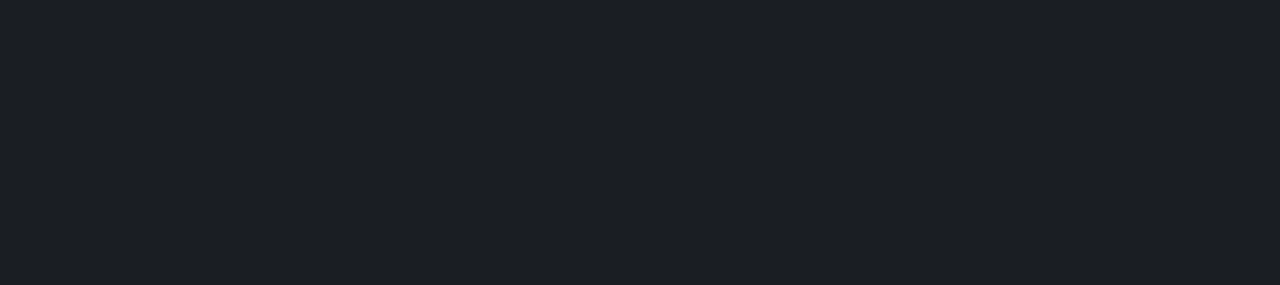
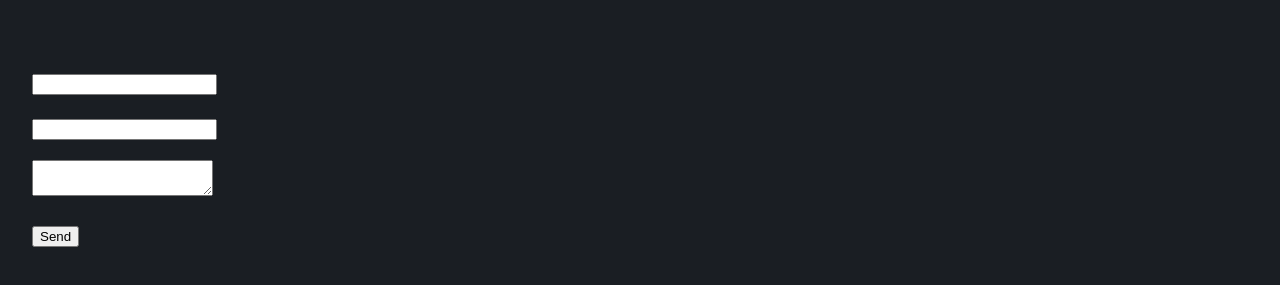
Before and after one commit to Cairhiin/Portfolio-Website, a React (Vite) app: page / in a window 1280 px wide. Shown: the part 1876-2161 px from the top of the page. Before the commit the page ends 2026 px from the top, so only its background shows below. Built offline with nearby package versions, Linux system fonts and the light colour scheme.

Commit message:
Add a contact form component

```diff
--- a/package.json
+++ b/package.json
@@ -10,13 +10,17 @@
     "preview": "vite preview"
   },
   "dependencies": {
+    "@emailjs/browser": "^3.11.0",
     "@fortawesome/fontawesome-svg-core": "^6.4.0",
     "@fortawesome/free-brands-svg-icons": "^6.4.0",
     "@fortawesome/free-solid-svg-icons": "^6.4.0",
     "@fortawesome/react-fontawesome": "^0.2.0",
+    "@hookform/resolvers": "^3.1.1",
     "framer-motion": "^10.12.22",
     "react": "^18.2.0",
-    "react-dom": "^18.2.0"
+    "react-dom": "^18.2.0",
+    "react-hook-form": "^7.45.2",
+    "yup": "^1.2.0"
   },
   "devDependencies": {
     "@types/react": "^18.2.14",
--- a/src/App.css
+++ b/src/App.css
@@ -1,5 +1,6 @@
 #projects {
   position: relative;
+  isolation: isolate;
 }
 
 #projects::before {
--- a/src/App.tsx
+++ b/src/App.tsx
@@ -3,6 +3,7 @@
 import Nav from "./components/nav";
 import ProjectsGrid from "./components/ProjectsGrid";
 import "./App.css";
+import ContactForm from "./components/ContactForm";
 
 function App() {
   return (
@@ -22,6 +23,7 @@
         </section>
         <section id="contact">
           <h2>Contact Me</h2>
+          <ContactForm />
         </section>
       </main>
       <footer></footer>
--- /dev/null
+++ b/src/components/ContactForm/contact-api-data.tsx
@@ -0,0 +1,13 @@
+interface Data {
+  service: string;
+  template: string;
+  key: string;
+}
+
+const data: Data = {
+  service: "service_t9n6o9m",
+  template: "template_ebm37pp",
+  key: "IO_5P-XgKIY9jWUYR",
+};
+
+export default data;
--- /dev/null
+++ b/src/components/ContactForm/index.tsx
@@ -0,0 +1,67 @@
+import { useForm, SubmitHandler } from "react-hook-form";
+import { yupResolver } from "@hookform/resolvers/yup";
+import * as yup from "yup";
+// import emailjs from "@emailjs/browser";
+// import apiData from "./contact-api-data";
+import "./index.css";
+
+const schema = yup
+  .object({
+    name: yup.string().min(3, "must be at least 3 characters long").required(),
+    email: yup.string().email().required(),
+    message: yup
+      .string()
+      .min(10, "must be at least 10 characters long")
+      .required(),
+  })
+  .required();
+
+const ContactForm: () => JSX.Element = () => {
+  interface FormValues {
+    name: string;
+    email: string;
+    message: string;
+  }
+
+  const {
+    register,
+    handleSubmit,
+    formState: { errors },
+  } = useForm<FormValues>({
+    resolver: yupResolver(schema),
+  });
+  const onSubmit: SubmitHandler<FormValues> = (data) => console.log(data);
+
+  /* const sendEmail = (e: FormEvent<HTMLFormElement>) => {
+    e.preventDefault();
+
+    if (form.current == null) return;
+    emailjs
+      .sendForm(apiData.service, apiData.template, form.current, apiData.key)
+      .then(
+        (result) => {
+          setFormInfo({ ...formInfo, error: false });
+        },
+        (error) => {
+          setFormInfo({ ...formInfo, error: true });
+        }
+      )
+      .finally(setTimer);
+  }; */
+
+  return (
+    <div id="contact-form">
+      <form onSubmit={handleSubmit(onSubmit)}>
+        <input {...register("name")} className="form-control" />
+        <p>{errors.name?.message}</p>
+        <input {...register("email")} className="form-control" />
+        <p>{errors.email?.message}</p>
+        <textarea {...register("message")} className="form-control" />
+        <p>{errors.message?.message}</p>
+        <input type="submit" className="button-primary" value="Send" />
+      </form>
+    </div>
+  );
+};
+
+export default ContactForm;
```
Also changed, not shown: src/components/ContactForm/index.css (added), 1 other file (tests, documents, lock files or other folders).
